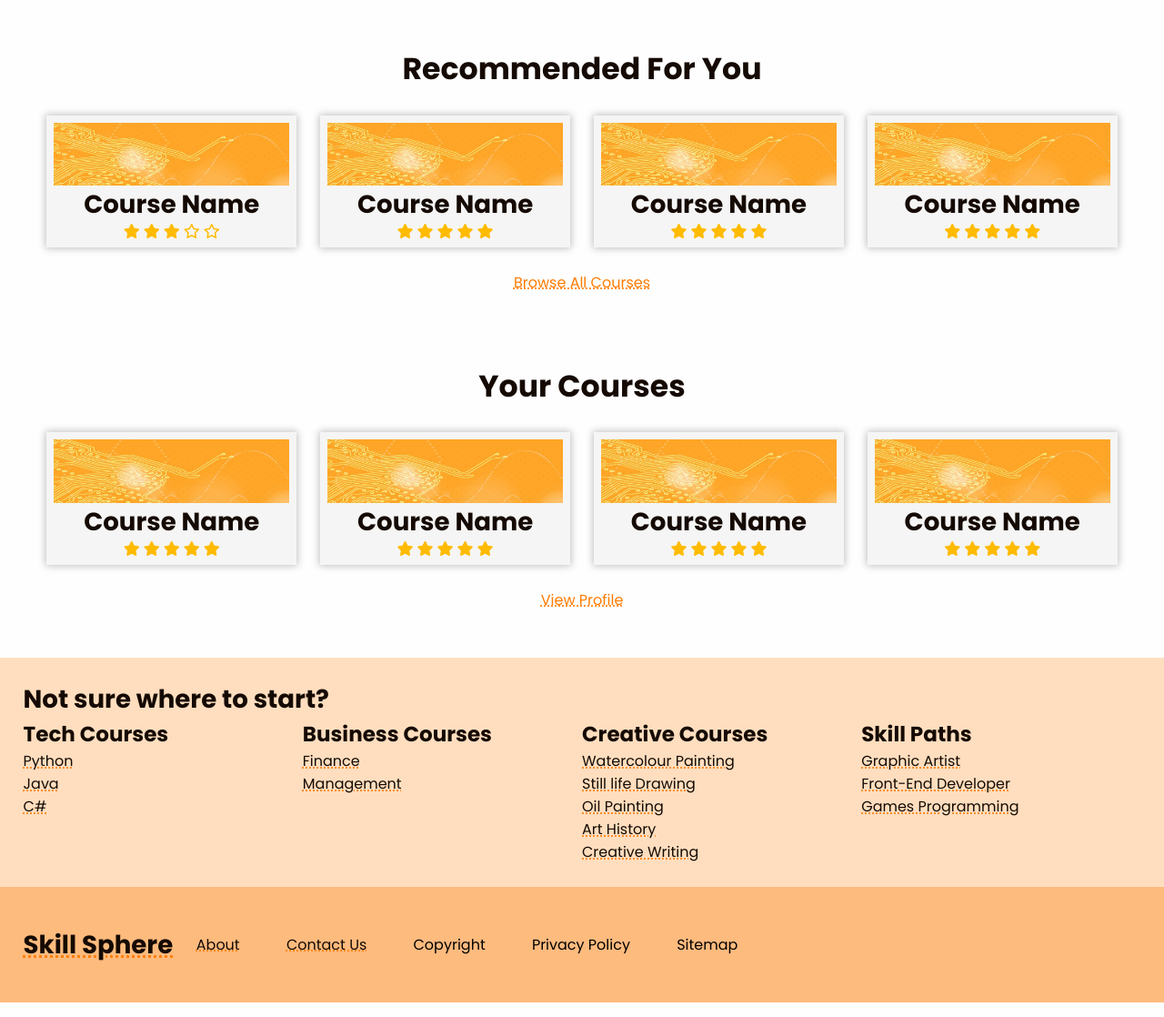
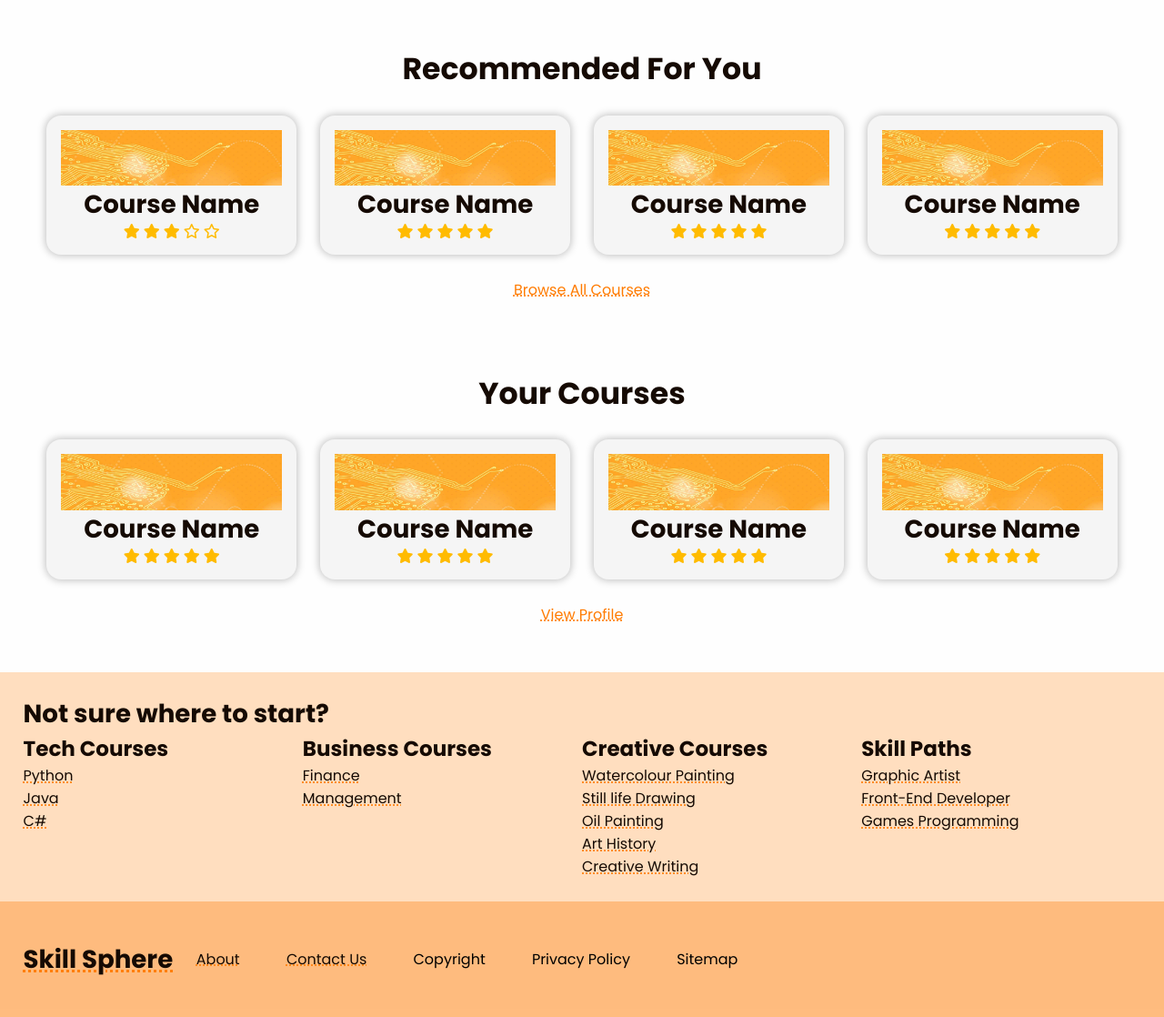
Before and after one commit to MillieMD/skill-sphere, a PHP site: page / in a window 1280 px wide. Shown: the part 924-2042 px from the top of the page at 91% size. Run offline with PHP 8.4, Linux system fonts and the light colour scheme; some libraries are stand-ins or nearby versions.

Commit message:
course card padding

```diff
--- a/root/css/style.css
+++ b/root/css/style.css
@@ -446,10 +446,11 @@ footer nav ul li{
 }
 
 .course-card{
-    padding: 0.5rem;
+    padding: 1rem;
 
     background-color: var(--clr-bg-midtone);
     box-shadow: var(--shdw-small);
+    border-radius: 1rem;
 }
 
 .course-card img {
```
